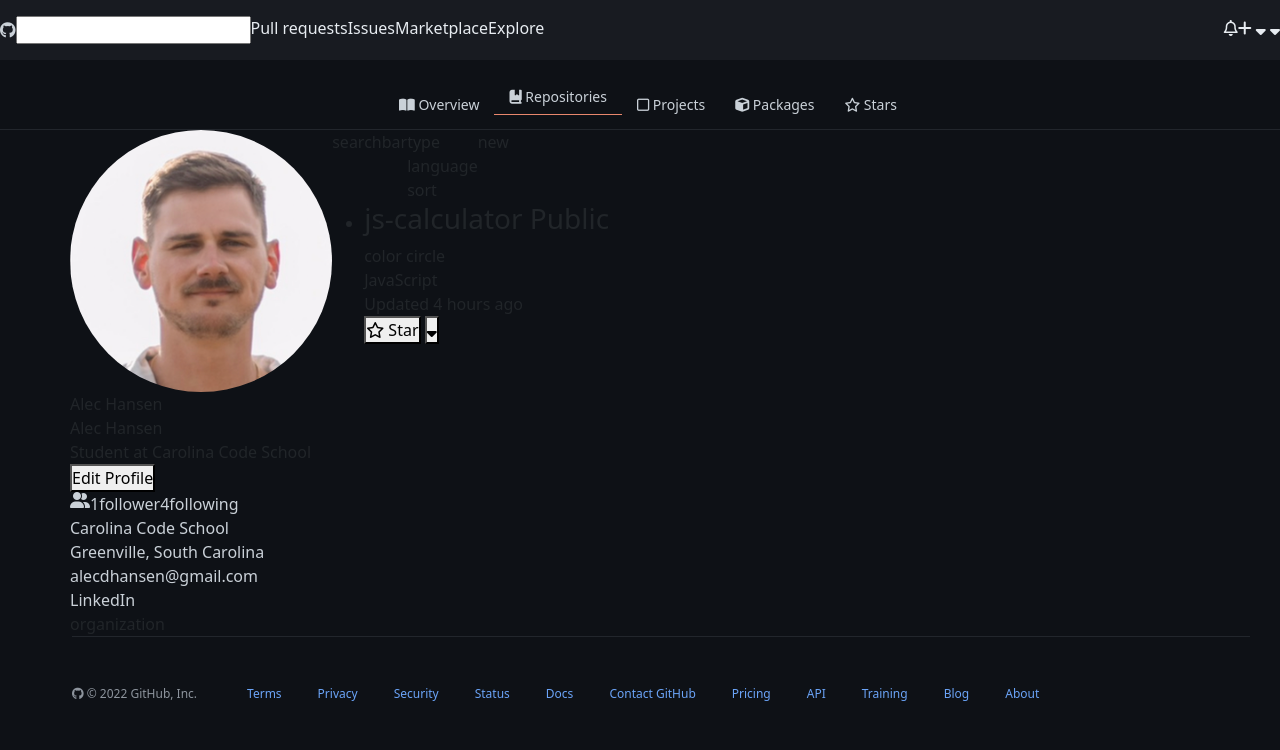
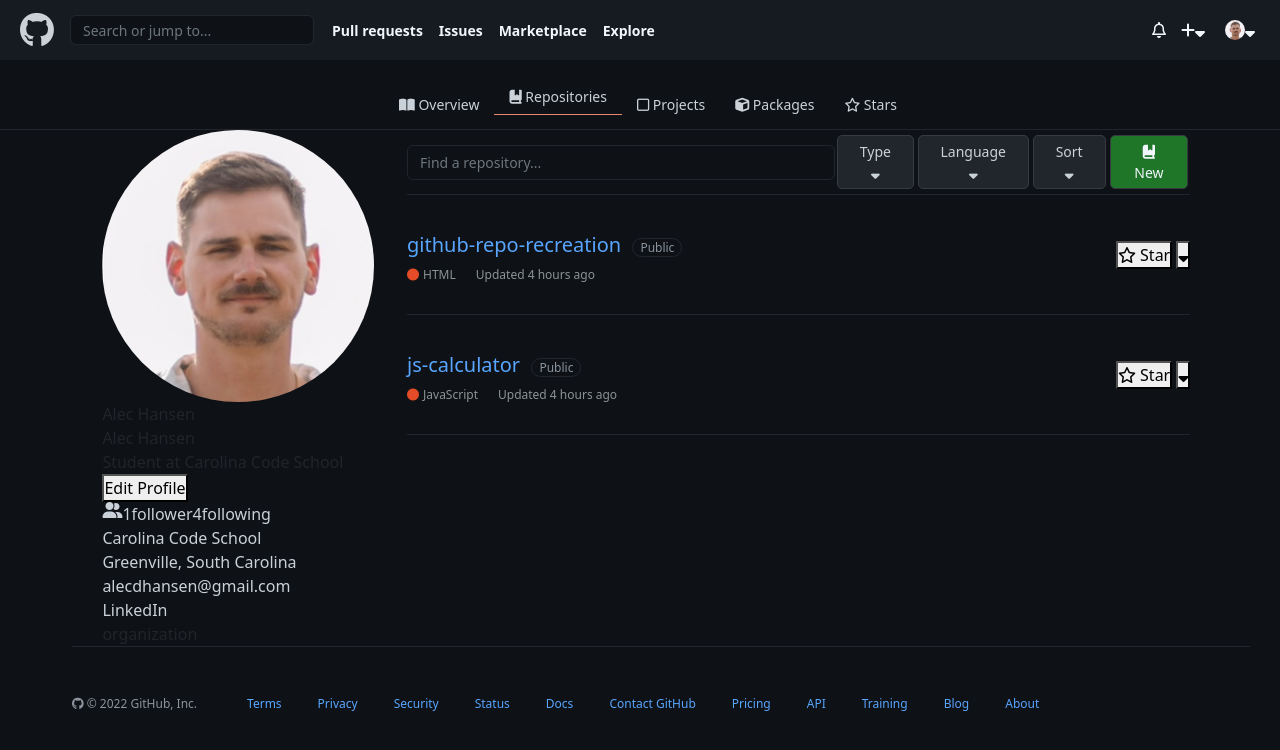
Before and after one commit to alecdhansen/github-repo-recreation, a plain HTML site: page index.html in a window 1280 px wide. Drawn offline with nearby package versions, Linux system fonts and the light colour scheme.

Commit message:
complete repo list style

```diff
--- a/index.html
+++ b/index.html
@@ -20,11 +20,18 @@
   <body>
     <header>
       <div>
-        <a href="#"><i class="fa-brands fa-github"></i></a>
+        <a class="github1" href="#"
+          ><i class="fa-brands fa-github github11"></i
+        ></a>
       </div>
       <div class="search-plus-right-side">
-        <div class="search">
-          <input data="text" />
+        <div class="search-header">
+          <input
+            class="form-control input-search1"
+            data="text"
+            type="search"
+            placeholder="Search or jump to..."
+          />
           <div class="search-links">
             <a href="#">Pull requests</a>
             <a href="#">Issues</a>
@@ -33,25 +40,20 @@
           </div>
         </div>
         <div class="right-side-header">
-          <div>
+          <a class="right-side-links" href="#"
+            ><i class="fa-regular fa-bell"></i
+          ></a>
+          <div class="plus-down">
             <a class="right-side-links" href="#"
-              ><i class="fa-regular fa-bell"></i
+              ><i class="fa-solid fa-plus"></i>
+              <i class="fa-solid fa-sort-down"></i
             ></a>
           </div>
-          <div>
-            <a class="right-side-links" href="#"
-              ><i class="fa-solid fa-plus"></i
-            ></a>
-            <a class="right-side-links" href="#"
-              ><i class="fa-solid fa-sort-down"></i
-            ></a>
-          </div>
-          <div>
-            <div>
-              <a class="right-side-links" href="#"><img /></a>
-              <span></span>
+          <div class="avatar-container">
+            <div class="avatar">
               <a class="right-side-links" href="#"
-                ><i class="fa-solid fa-sort-down"></i
+                ><img src="./images/profile.png" />
+                <i class="fa-solid fa-sort-down"></i
               ></a>
             </div>
           </div>
@@ -81,7 +83,7 @@
       <div class="container-xl">
         <aside class="layout-sidebar">
           <div class="profile-img-container">
-            <img src="./images/profile.png" />
+            <a href="#"> <img src="./images/profile.png" /></a>
           </div>
           <div class="names">
             <span>Alec Hansen</span>
@@ -111,26 +113,59 @@
           <section>organization</section>
         </aside>
         <div class="layout-main">
-          <div class="search">
-            <div>searchbar</div>
-            <div>
-              <div>type</div>
-              <div>language</div>
-              <div>sort</div>
+          <div class="search-repo">
+            <input
+              class="form-control input-search2"
+              data="text"
+              type="search"
+              placeholder="Find a repository..."
+            />
+            <div class="sort-search">
+              <button class="repo-btns">
+                Type
+                <span><i class="fa-solid fa-sort-down"></i></span>
+              </button>
+              <button class="repo-btns">
+                Language
+                <span><i class="fa-solid fa-sort-down"></i></span>
+              </button>
+              <button class="repo-btns">
+                Sort
+                <span><i class="fa-solid fa-sort-down"></i></span>
+              </button>
             </div>
-            <div>new</div>
+            <button class="repo-btns green-btn">
+              <i class="fa-solid fa-book-bookmark"></i> New
+            </button>
           </div>
           <ul class="repository-list">
             <li class="repository-item">
               <div>
                 <h3>
-                  <a>js-calculator</a>
-                  <span>Public</span>
+                  <a href="#" class="repo-name">github-repo-recreation</a>
+                  <span class="public-private-label">Public</span>
                 </h3>
-                <div>
-                  <div>color circle</div>
-                  <div>JavaScript</div>
-                  <div>Updated 4 hours ago</div>
+                <div class="upload-timer">
+                  <span class="fa-solid fa-circle repo-language-color"></span>
+                  <div class="language-type">HTML</div>
+                  <div class="upload-timer-time">Updated 4 hours ago</div>
+                </div>
+              </div>
+              <div>
+                <button><i class="fa-regular fa-star"></i> Star</button>
+                <button><i class="fa-solid fa-sort-down"></i></button>
+              </div>
+            </li>
+            <li class="repository-item">
+              <div>
+                <h3>
+                  <a href="#" class="repo-name">js-calculator</a>
+                  <span class="public-private-label">Public</span>
+                </h3>
+                <div class="upload-timer">
+                  <span class="fa-solid fa-circle repo-language-color"></span>
+                  <div class="language-type">JavaScript</div>
+                  <div class="upload-timer-time">Updated 4 hours ago</div>
                 </div>
               </div>
               <div>
--- a/styles/main.css
+++ b/styles/main.css
@@ -10,6 +10,7 @@
   box-sizing: inherit;
 }
 /* line color variable #22262C */
+/* blue #58A6FF */
 
 body {
   background-color: #0e1116;
@@ -21,10 +22,24 @@
 a:hover {
   color: #6ba4f8;
 }
+.input-search1 {
+  background-color: #0e1116;
+  height: 30px;
+  width: 25%;
+  margin: 0 10px;
+  border: 1px solid #22262c;
+  font-size: 14px;
+}
+.input-search2 {
+  background-color: #0e1116;
+  width: 55%;
+  border: 1px solid #22262c;
+  font-size: 14px;
+}
 header {
   height: 60px;
   width: 100vw;
-  background-color: #181b21;
+  background-color: #161b22;
   display: flex;
   align-items: center;
 }
@@ -38,18 +53,50 @@
 }
 .search-links {
   display: flex;
+  font-size: 14px;
 }
 .search-links > a {
   text-decoration: none;
-  color: #e7ecf1;
+  color: #f0f6fc;
+  font-weight: 600;
+  padding: 8px;
 }
 .right-side-header {
   display: flex;
-  color: #e7ecf1;
+  align-items: center;
+  color: #f0f6fc;
+}
+.right-side-header > a:hover {
+  color: #8d949d;
 }
 .right-side-links {
   text-decoration: none;
-  color: #e7ecf1;
+  color: #f0f6fc;
+  display: flex;
+  align-items: center;
+}
+.right-side-links > img {
+  width: 100%;
+  border-radius: 50%;
+}
+.avatar {
+  width: 20px;
+  height: 20px;
+}
+.avatar-container {
+  display: flex;
+  padding: 0 5px;
+  margin-right: 30px;
+}
+.avatar > a:hover {
+  color: #8d949d;
+}
+.plus-down {
+  display: flex;
+  margin: 0 15px;
+}
+.plus-down > a:hover {
+  color: #8d949d;
 }
 .sticky-bar {
   height: 70px;
@@ -59,6 +106,19 @@
   top: 0;
   border-bottom: 1px solid #22262c;
   z-index: 40;
+}
+.repo-btns {
+  color: #c9d1d9;
+  background-color: #21262d;
+  border: 1px solid #373b41;
+  border-radius: 5px;
+  padding: 5px 16px;
+  font-size: 14px;
+  margin: 0 2px;
+}
+.green-btn {
+  background-color: #1f7629;
+  color: #f0f6fc;
 }
 .profile-nav {
   display: flex;
@@ -78,18 +138,18 @@
 }
 .profile-nav-links:hover {
   background-color: #363940;
-  border-radius: 10px;
+  border-radius: 5px;
   color: #cad1d8;
 }
 .repo {
   border-bottom: 1px solid #e8876d;
   padding-bottom: 7px;
-  /* margin-top: 50px; */
+  margin-top: 50px;
 }
 .profile-img-conainter {
   width: 100%;
 }
-.profile-img-container > img {
+.profile-img-container > a > img {
   border-radius: 50%;
   width: 100%;
   z-index: 50;
@@ -109,19 +169,92 @@
   flex-direction: column;
   color: #cad1d8;
 }
-
+.search-header {
+  width: 80%;
+  display: flex;
+  align-items: center;
+}
+.search-repo {
+  width: 100%;
+  display: flex;
+  align-items: center;
+  justify-content: space-between;
+  height: 65px;
+  border-bottom: 1px solid #22262c;
+}
+.github1 {
+  height: 40px;
+  width: 40px;
+  display: flex;
+  align-items: center;
+  margin-left: 20px;
+}
+.github11 {
+  font-size: 35px;
+}
+.sort-search {
+  display: flex;
+}
+.repository-list {
+  list-style: none;
+  padding: 0;
+}
+.repository-item {
+  height: 120px;
+  border-bottom: 1px solid #22262c;
+  display: flex;
+  align-items: center;
+  justify-content: space-between;
+}
+.repo-name {
+  color: #58a6ff;
+  font-size: 20px;
+}
+.repo-name:hover {
+  text-decoration: underline;
+  color: #58a6ff;
+}
+.public-private-label {
+  font-size: 12px;
+  margin: 0px 0px 4px 4px;
+  padding: 0px 7px;
+  color: #8b949e;
+  border: 1px solid #22262c;
+  border-radius: 10px;
+}
+.upload-timer {
+  display: flex;
+  align-items: center;
+}
+.repo-language-color {
+  color: #e34c26;
+  font-size: 12px;
+  margin-right: 4px;
+}
+.language-type {
+  color: #8b9493;
+  font-size: 12px;
+  margin-right: 20px;
+}
+.upload-timer-time {
+  color: #8b9493;
+  font-size: 12px;
+}
 .container-xl {
-  width: 90%;
+  width: 85%;
   padding: 0;
   display: flex;
+  margin-left: 8%;
+  /* margin-right: 20%; */
+  justify-content: space-between;
 }
 .layout-sidebar {
-  width: 23%;
+  width: 25%;
   left: 0;
   padding: 0;
 }
 .layout-main {
-  width: 60%;
+  width: 72%;
   right: 0;
 }
 footer {
@@ -144,7 +277,7 @@
 }
 .footer-links {
   margin: 0 18px;
-  color: #6ba4f8;
+  color: #58a6ff;
 }
 .footer-links:hover {
   text-decoration: underline;
```
